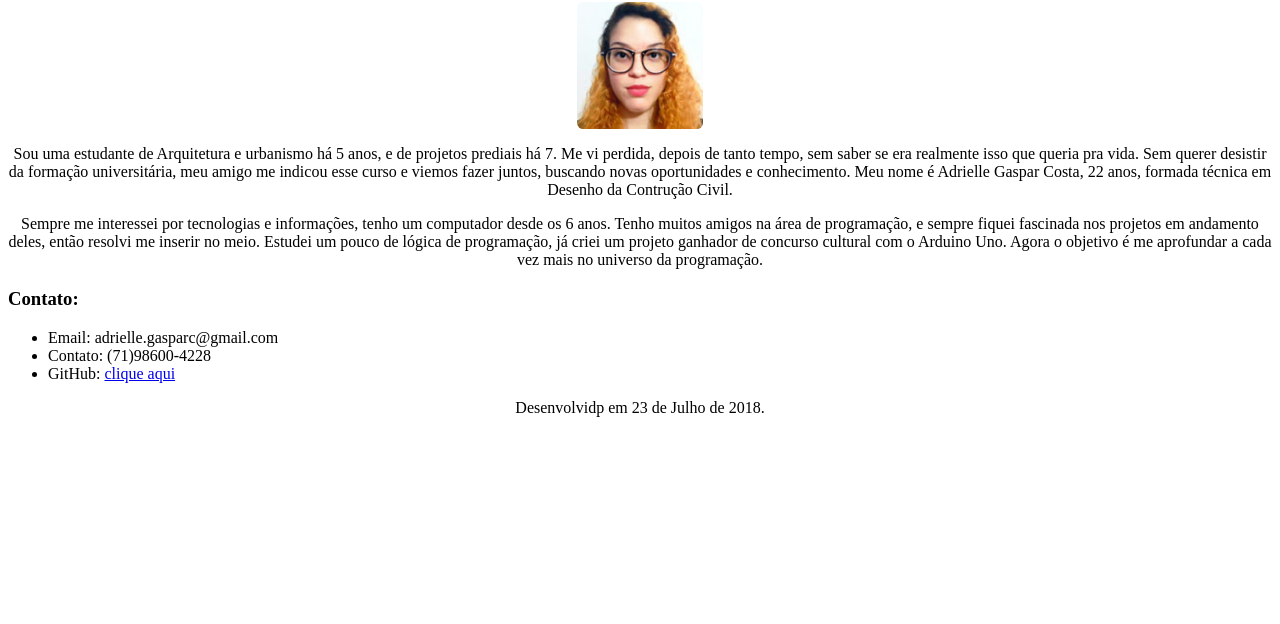
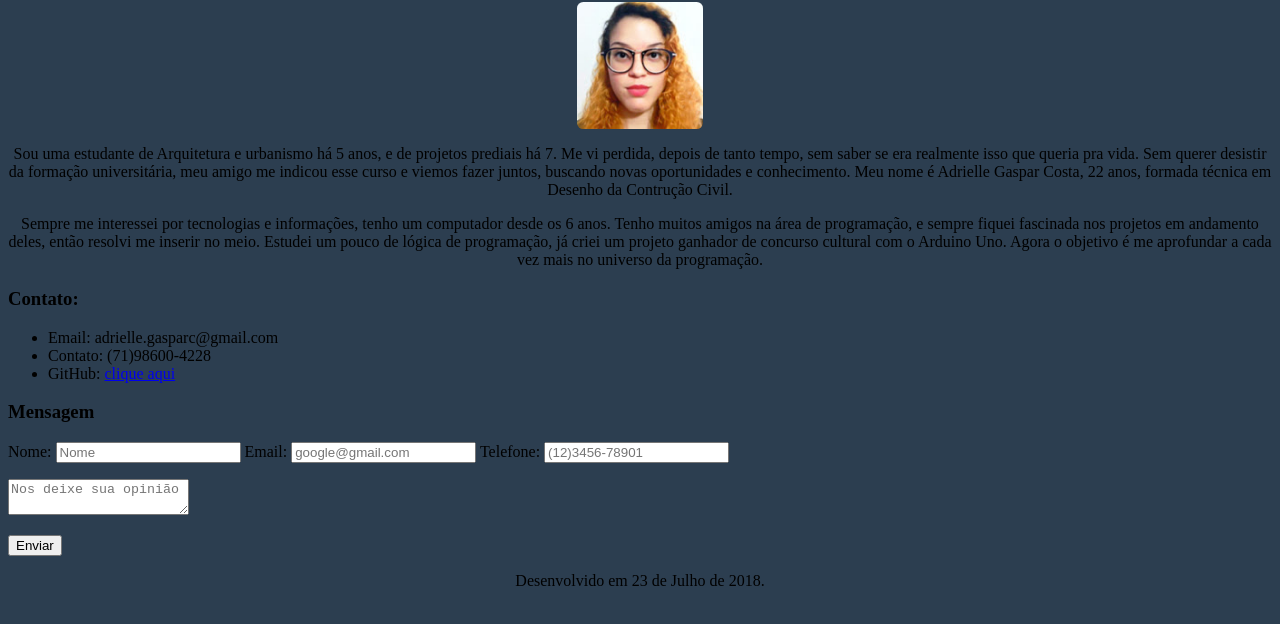
Before and after one commit to CostaAdrielle/perfil, a plain HTML site: page index.html in a window 1280 px wide. Shown: the part 78-702 px from the top of the page. Drawn offline with Linux system fonts and the light colour scheme.

Commit message:
Adicionando formulario de contato

```diff
--- a/css/style.css
+++ b/css/style.css
@@ -10,3 +10,6 @@
 .img-circle{
   border-radius: 5%
 }
+html{
+  background-color: #2c3e50
+}
--- a/index.html
+++ b/index.html
@@ -23,8 +23,28 @@
           <li>GitHub: <a target="_blank" href="https://github.com/CostaAdrielle">clique aqui</a> </li>
         </ul>
       </section>
+      <section>
+        <h3>Mensagem</h3>
+        <form>
+          <p>
+            <label for="Nome">Nome:</label>
+            <input type="text" name="" id="Nome" placeholder="Nome">
+            <label for="email">Email:</label>
+            <input id="Email" placeholder="google@gmail.com">
+            <label for="telefone">Telefone:</label>
+            <input type="tel" id="telefone" placeholder="(12)3456-78901">
+          </p>
+          <p>
+            <textarea name="name" id="Mensagem" placeholder="Nos deixe sua opinião"></textarea>
+          </p>
+          <p>
+            <input type="submit" onclick="enviar()" value="Enviar">
+          </p>
+        </form>
+      </section>
       <footer>
-        <p class="texto-centro">Desenvolvidp em 23 de Julho de 2018.</p>
+        <p class="texto-centro">Desenvolvido em 23 de Julho de 2018.</p>
       </footer>
+      <script src="js/formulario.js"></script>
   </body>
 </html>
--- /dev/null
+++ b/js/formulario.js
@@ -0,0 +1,9 @@
+function enviar(){
+  var nome = document.getElementById("Nome");
+
+  if(nome.value != "" ){
+    alert("Obrigado "+nome.value+" ! Mas esta área está temporariamente fora de funcionamento.");
+  } else {
+    alert("Por gentileza, insira todos os campos.");
+  }
+}
```
